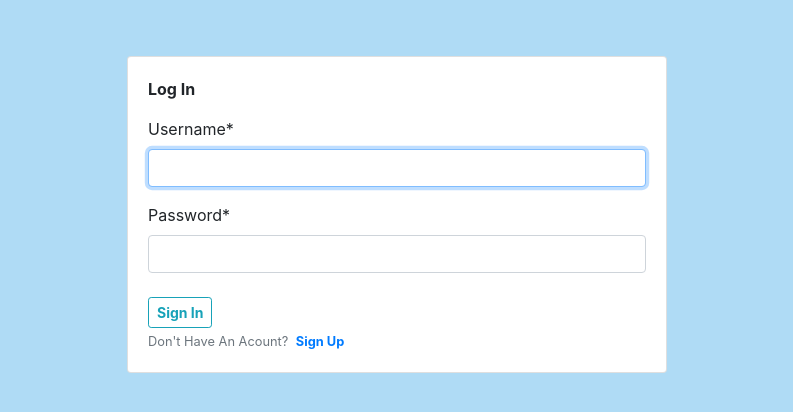
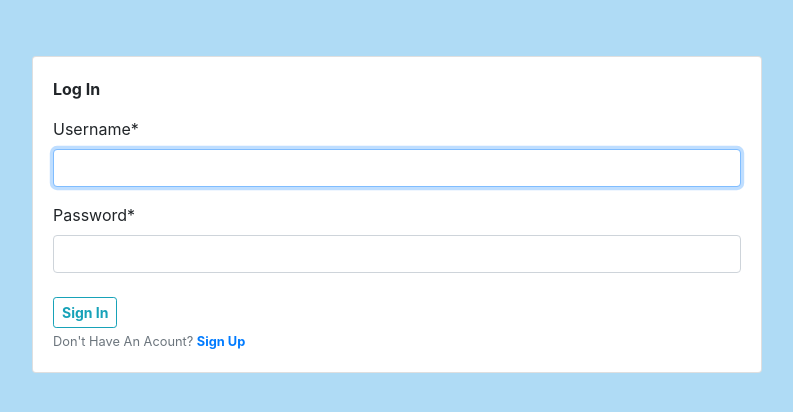
Before and after one commit to DonAttai/todo-app, a Django app: a page that uses tasks/templates/tasks/base.html in a window 1280 px wide. Shown: the part 64-476 px from the top of the page, without its empty margins (243-1036 px from the left). Run offline with Django 3.2, Linux system fonts and the light colour scheme; some libraries are stand-ins or nearby versions.

Commit message:
modified the base.html and delete.html

```diff
--- a/tasks/templates/tasks/base.html
+++ b/tasks/templates/tasks/base.html
@@ -27,7 +27,7 @@
 
     <div class="container">
         <div class="row mt-2">
-            <div class="col-8 col-sm-6 mx-auto">
+            <div class="col-8 col-sm-8 mx-auto">
                 {% if messages %}
                     {% for message in messages %}
                         <div class="alert alert-{{message.tags}}">
--- a/tasks/templates/tasks/delete.html
+++ b/tasks/templates/tasks/delete.html
@@ -15,7 +15,7 @@
                         <input type="submit" value="Delete" class="float-center btn-sm btn btn-outline-dark ml-4" >
                     </form>
                 </div>
-                <div class="col-2 col-sm-1 my-1 ml-5" >
+                <div class="col-2 col-sm-1 my-1  mx-1 ml-5" >
                     <a class="btn-sm btn btn-outline-dark" href="{% url 'index'%}">Cancel</a>
                 </div>
             </div>
--- a/users/templates/users/login.html
+++ b/users/templates/users/login.html
@@ -5,7 +5,7 @@
 {% block content %}
 
 <div class="row mt-5">
-    <div class="col-8 col-sm-6 mx-auto">
+    <div class="col-8 col-sm-8 mx-auto">
             <div class="card card-body">
                 <p class=""> <strong class="mt-0">Log In</strong></p>
                 <form method="POST" action="" autocomplete="off">
@@ -15,7 +15,7 @@
                 </form>
                 <div>
                     <small class="text-muted">Don't Have An Acount?
-                    <a href="{% url 'register' %}" class="font-weight-bold ml-1">Sign Up</a></small>
+                    <a href="{% url 'register' %}" class="font-weight-bold">Sign Up</a></small>
                 </div>
             </div>
     </div>
--- a/users/templates/users/register.html
+++ b/users/templates/users/register.html
@@ -5,7 +5,7 @@
 {% block content %}
 
 <div class="row">
-    <div class="col-8 col-sm-6 mx-auto">
+    <div class="col-8 col-sm-8 mx-auto">
             <div class="card card-body mt-0">
                 <h5>Register</h5>
                 <form method="POST" action="" autocomplete="off">
```
Also changed, not shown: db.sqlite3.
